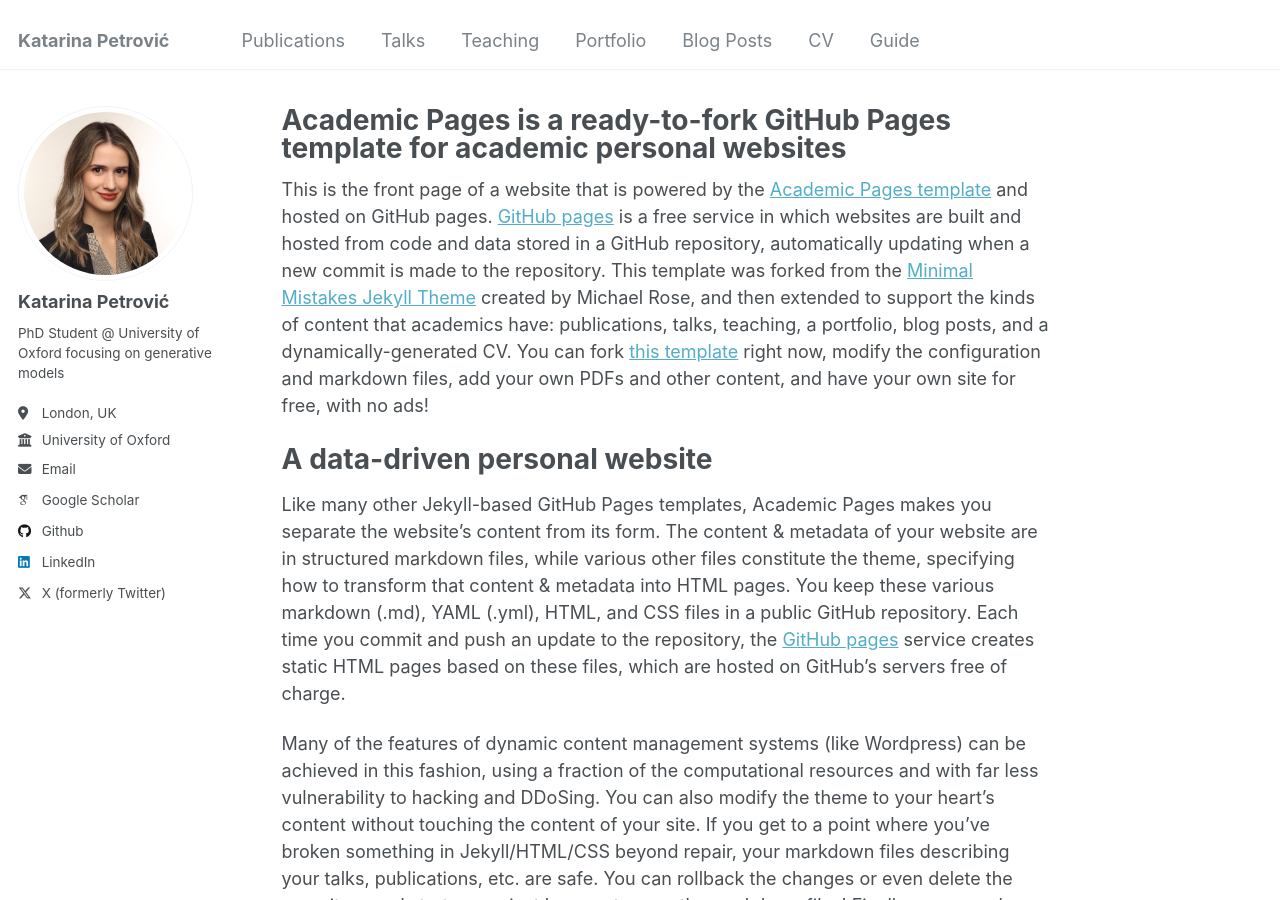
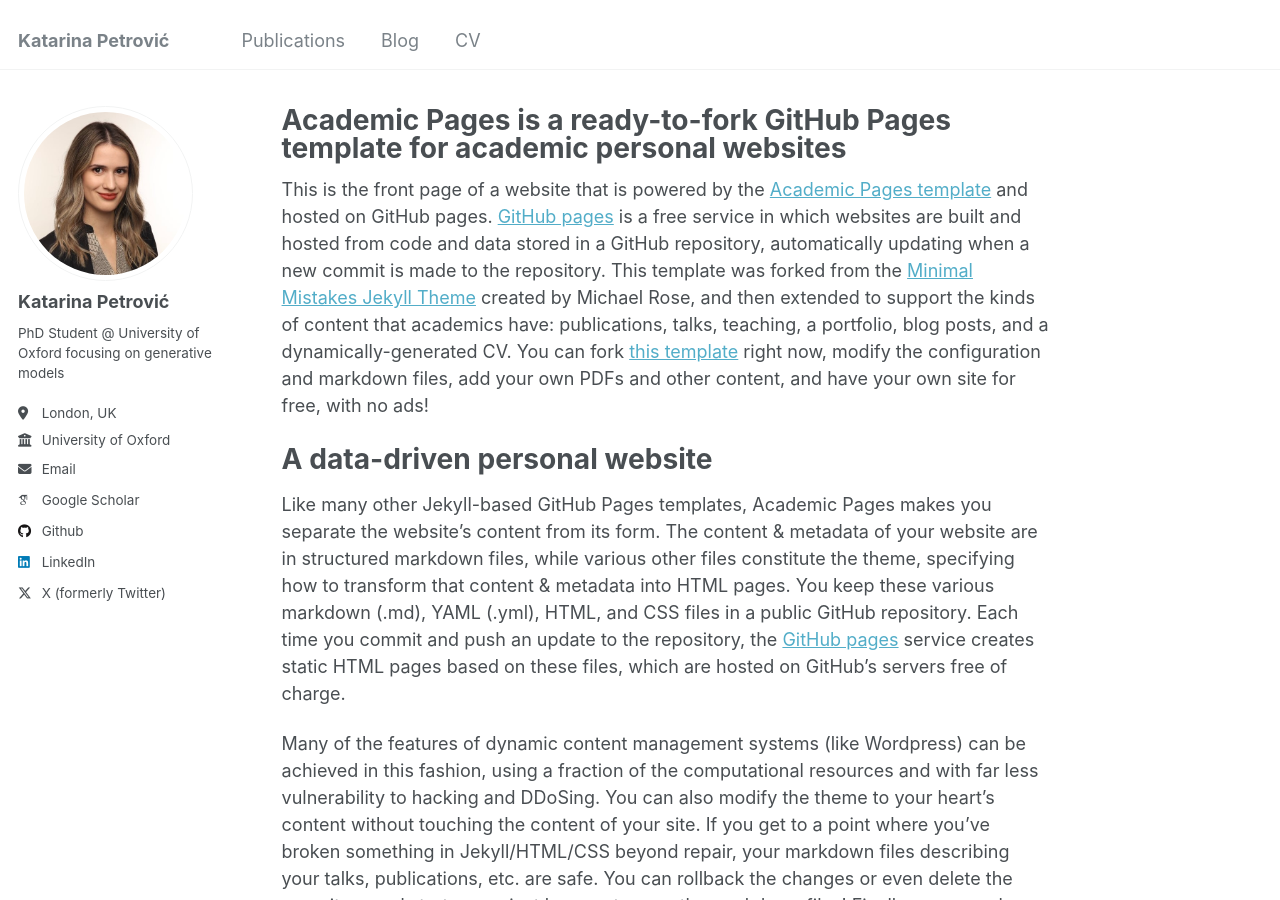
Before and after one commit to kpetrovicc/kpetrovicc.github.io, a Jekyll site: the page built from _pages/about.md, in a window 1280 px wide and 900 px high. Built offline with Jekyll 4.4.1, drawn with Linux system fonts in a browser that asks for light colours; some web fonts are replaced; part of the change alters nothing that is shown.

Commit message:
Update navigation.yml

```diff
--- a/_data/navigation.yml
+++ b/_data/navigation.yml
@@ -8,20 +8,20 @@ main:
   - title: "Publications"
     url: /publications/
 
-  - title: "Talks"
-    url: /talks/
+  # - title: "Talks"
+  #   url: /talks/
 
-  - title: "Teaching"
-    url: /teaching/
+  # - title: "Teaching"
+  #   url: /teaching/
 
-  - title: "Portfolio"
-    url: /portfolio/
+  # - title: "Portfolio"
+  #   url: /portfolio/
 
-  - title: "Blog Posts"
+  - title: "Blog"
     url: /year-archive/
 
   - title: "CV"
     url: /cv/
 
-  - title: "Guide"
-    url: /markdown/
+  # - title: "Guide"
+  #   url: /markdown/
```
